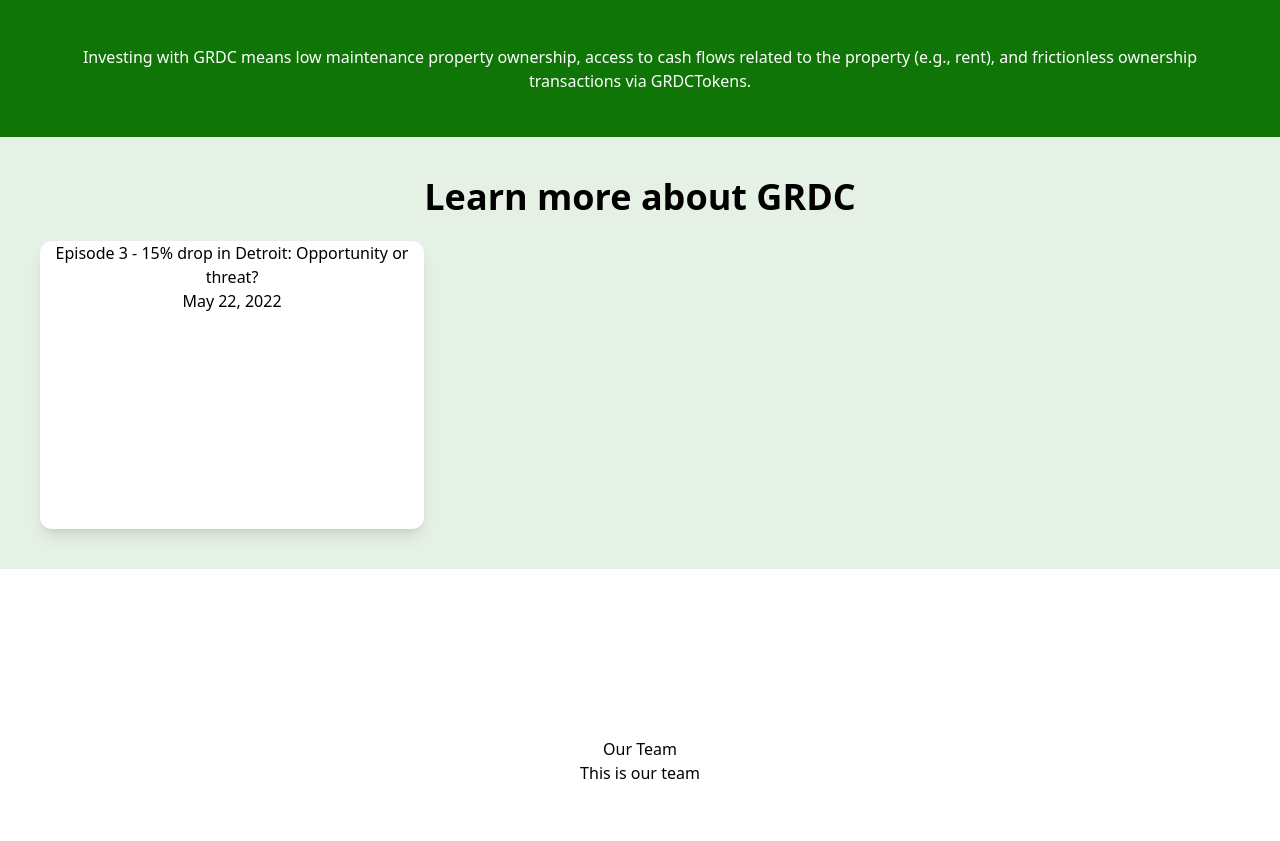
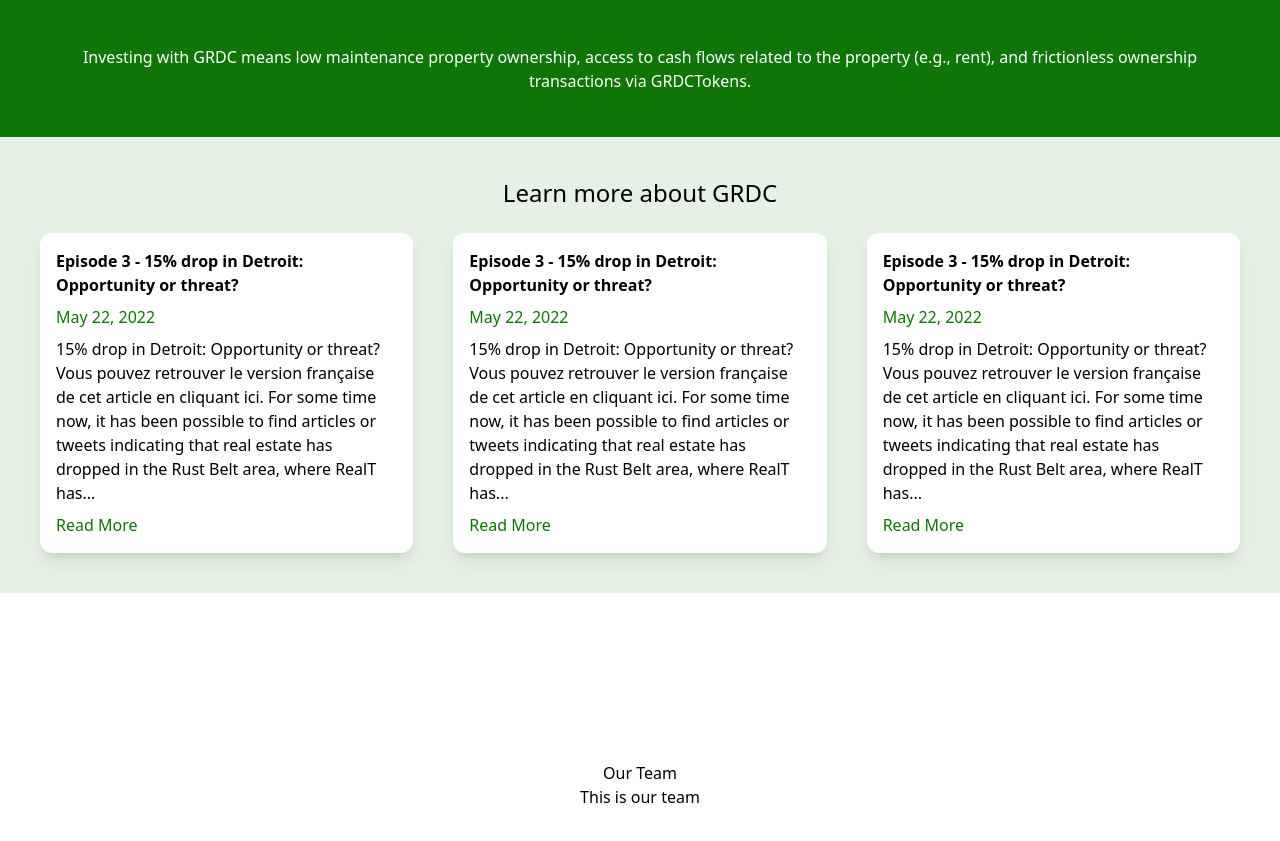
Before and after one commit to Mogakamo/GRDC-landing, a Next.js app: page / in a window 1280 px wide. Shown: the part 1600-2441 px from the top of the page. Built offline with nearby package versions, Linux system fonts and the light colour scheme.

Commit message:
finished with the Blog section

```diff
--- a/components/Blog.jsx
+++ b/components/Blog.jsx
@@ -3,11 +3,12 @@
 
 const Blog = () => {
   return (
-    <div className="bg-[#0E7506] text-center bg-opacity-10 p-10">
-    <h1 className="pb-6 font-bold text-4xl">Learn more about GRDC</h1>
-      <div className=" flex flex-row items-center mx-auto">
+    <div className="bg-[#0E7506] bg-opacity-10 p-10">
+      <h1 className="pb-6 font- text-2xl text-center">Learn more about GRDC</h1>
+      <div className="flex  space-x-10">
         <BlogCard />
-
+        <BlogCard />
+        <BlogCard />
       </div>
     </div>
   );
--- a/components/Reusables/BlogCard.jsx
+++ b/components/Reusables/BlogCard.jsx
@@ -1,12 +1,24 @@
-import React from 'react'
+import Link from "next/link";
+import React from "react";
 
 const BlogCard = () => {
   return (
-    <div className='w-96 h-72 border-transparent bg-white rounded-xl shadow-lg mx'>
-      <h1>Episode 3 - 15% drop in Detroit: Opportunity or threat?</h1>
-      <h2>May 22, 2022</h2>
+    <div className="flex flex-col items-start space-y-2 p-4 w-auto h-auto border-transparent bg-white rounded-xl shadow-lg mx">
+      <h1 className="font-bold">Episode 3 - 15% drop in Detroit: Opportunity or threat?</h1>
+      <h2 className="text-[#0E7506]">May 22, 2022</h2>
+      <p>
+        15% drop in Detroit: Opportunity or threat? Vous pouvez retrouver le
+        version française de cet article en cliquant ici. For some time now, it
+        has been possible to find articles or tweets indicating that real estate
+        has dropped in the Rust Belt area, where RealT has...
+      </p>
+      <div className="text-[#0E7506]">
+        <Link href="/" className=" items-start">
+          Read More
+        </Link>
+      </div>
     </div>
-  )
-}
+  );
+};
 
-export default BlogCard
+export default BlogCard;
--- a/pages/index.tsx
+++ b/pages/index.tsx
@@ -23,7 +23,7 @@
         <Hero />
         <Services />
         <Content />
-        <div className="overflow-scroll scrollbar-hide">
+        <div className="overflow-x-scroll scrollbar-hide">
           <Blog />
         </div>
         <Team />
```
